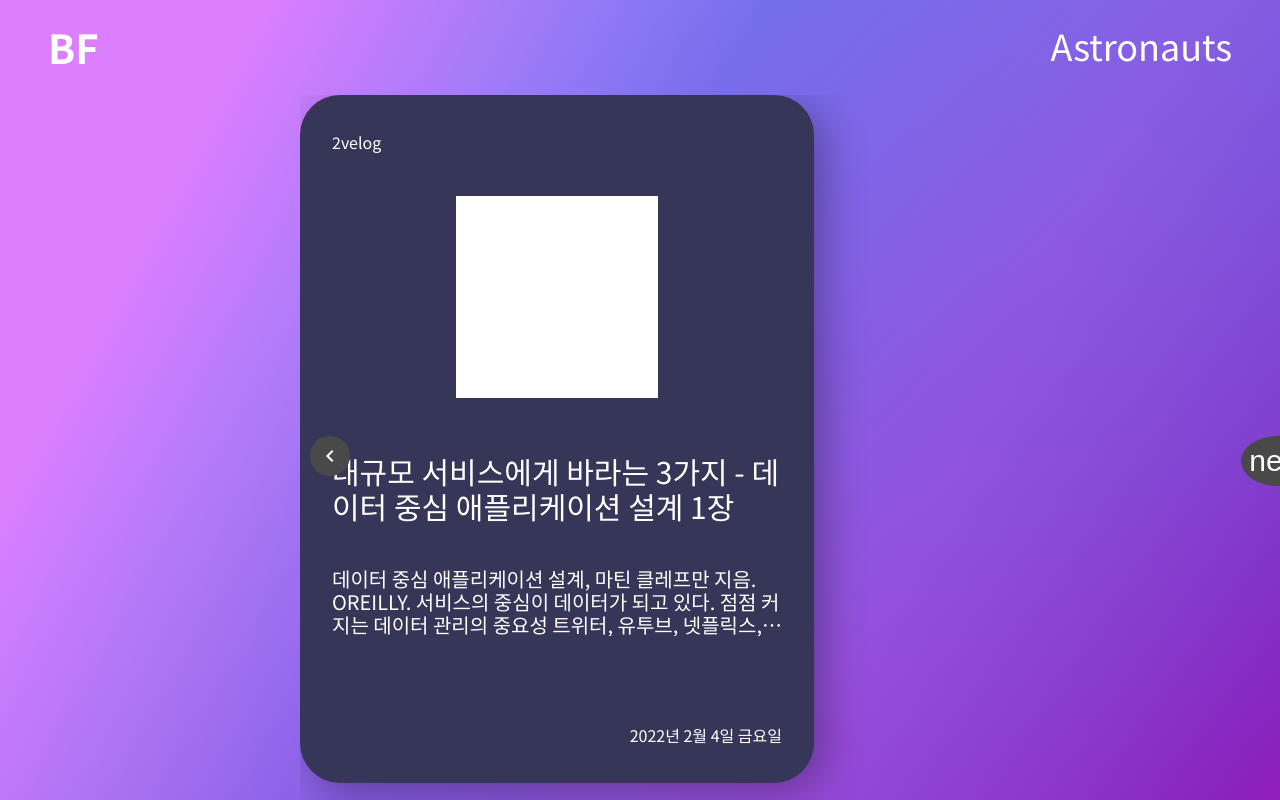
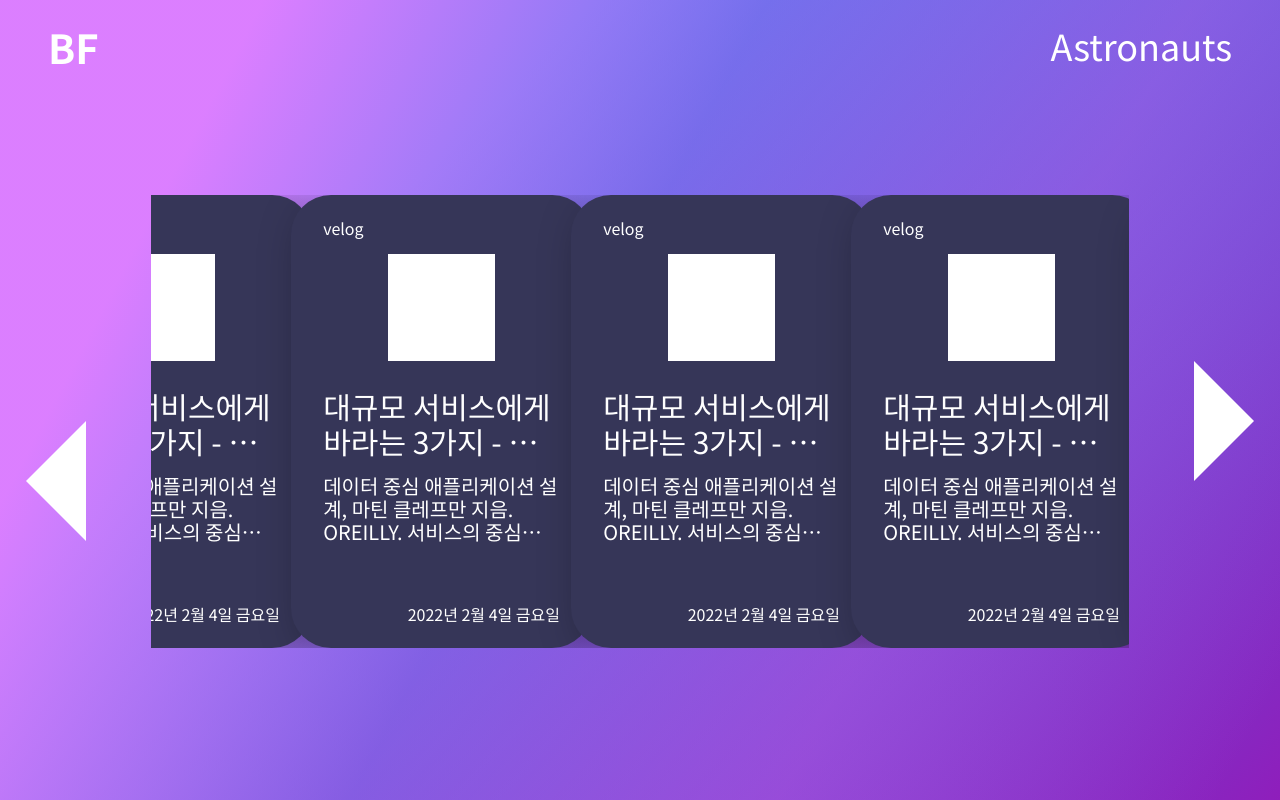
Before and after one commit to four-broccolis/dev-blogs, a React (Create React App) app: page / in a window 1280 px wide. Built offline with nearby package versions, Linux system fonts and the light colour scheme.

Commit message:
#1 :sparkles: post carousel with react-slick

```diff
--- a/package.json
+++ b/package.json
@@ -10,13 +10,14 @@
     "@types/node": "^16.11.21",
     "@types/react": "^17.0.38",
     "@types/react-dom": "^17.0.11",
+    "@types/react-slick": "^0.23.8",
     "@types/styled-components": "^5.1.21",
     "react": "^17.0.2",
     "react-dom": "^17.0.2",
-    "react-material-ui-carousel": "^3.1.1",
     "react-router-dom": "^6.2.1",
     "react-scripts": "5.0.0",
     "react-slick": "^0.28.1",
+    "slick-carousel": "^1.8.1",
     "styled-components": "^5.3.3",
     "typescript": "^4.5.5",
     "web-vitals": "^2.1.4"
@@ -44,8 +45,5 @@
       "last 1 firefox version",
       "last 1 safari version"
     ]
-  },
-  "devDependencies": {
-    "@types/react-slick": "^0.23.8"
   }
 }
--- a/src/component/feedPage/PostCarousel.tsx
+++ b/src/component/feedPage/PostCarousel.tsx
@@ -1,29 +1,58 @@
-import Carousel from "react-material-ui-carousel";
-import { CarouselProps } from "react-material-ui-carousel/dist/components/types";
 import styled from "styled-components";
 import PostItem from "./PostItem";
+import BfColors from "../../constant/colors";
+import Slider, { Settings } from "react-slick";
+
+import "slick-carousel/slick/slick.css";
+import "slick-carousel/slick/slick-theme.css";
 
 export default function PostCarousel() {
-  const settings: CarouselProps = {
-    NextIcon: "next",
-    navButtonsAlwaysVisible: true,
+  const sliderSettings: Settings = {
+    dots: false,
+    arrows: true,
+    infinite: true,
+    speed: 500,
+    slidesToShow: 3.5,
+    slidesToScroll: 3,
+    prevArrow: <PrevButton className="slick-arrow" />,
+    nextArrow: <NextButton />,
   };
 
   return (
-    <Wrapper>
-      <Carousel {...settings}>
-        <PostItem num="1" />
-        <PostItem num="2" />
-        <PostItem num="3" />
-        <PostItem num="4" />
-        <PostItem num="5" />
-        <PostItem num="6" />
-        <PostItem num="7" />
-      </Carousel>
-    </Wrapper>
+    <StyledSlider {...sliderSettings}>
+      <PostItem />
+      <PostItem />
+      <PostItem />
+      <PostItem />
+      <PostItem />
+      <PostItem />
+      <PostItem />
+    </StyledSlider>
   );
 }
 
-const Wrapper = styled.div`
-  width: 80vw;
+const StyledSlider = styled(Slider)`
+  padding: 100px !important;
+
+  .slick-prev:before,
+  .slick-next:before {
+    content: "" !important;
+  }
 `;
+
+const PrevButton = styled.button`
+  transform: scaleX(-1);
+  width: 0;
+  height: 0;
+  border-top: 60px solid transparent;
+  border-bottom: 60px solid transparent;
+  border-left: 60px solid ${BfColors.white};
+`;
+
+const NextButton = styled.div`
+  width: 0;
+  height: 0;
+  border-top: 60px solid transparent;
+  border-bottom: 60px solid transparent;
+  border-left: 60px solid ${BfColors.white};
+`;
--- a/src/component/feedPage/PostItem.tsx
+++ b/src/component/feedPage/PostItem.tsx
@@ -5,17 +5,10 @@ import BfValues from "../../constant/values";
 import { Post } from "../../model/post";
 import Formatter from "../../util/formatter";
 
-interface Props {
-  num: string;
-}
-
-export default function PostItem({ num }: Props) {
+export default function PostItem() {
   return (
     <CardLayout>
-      <Platform>
-        {num}
-        {Post.sample.platform}
-      </Platform>
+      <Platform>{Post.sample.platform}</Platform>
       <PlanetImage></PlanetImage>
       <Title>{Post.sample.title}</Title>
       <Body>{Post.sample.body}</Body>
@@ -25,11 +18,10 @@ export default function PostItem({ num }: Props) {
 }
 
 const CardLayout = styled.div`
-  width: 450px;
-  height: 640px;
+  width: calc((100vw - 96px) / 5);
   padding: 24px 32px;
-  aspect-ratio: 5/7;
-  display: flex;
+  aspect-ratio: 5/7.5;
+  display: inline-flex;
   flex-direction: column;
   align-items: center;
   justify-content: space-around;
--- a/src/page/FeedPage.tsx
+++ b/src/page/FeedPage.tsx
@@ -10,6 +10,5 @@ export default function FeedPage() {
 }
 
 const Wrapper = styled.div`
-  width: 100vw;
-  margin-left: 300px;
+  margin: 0 4vw;
 `;
```
Also changed, not shown: 1 other file (tests, documents, lock files or other folders).
